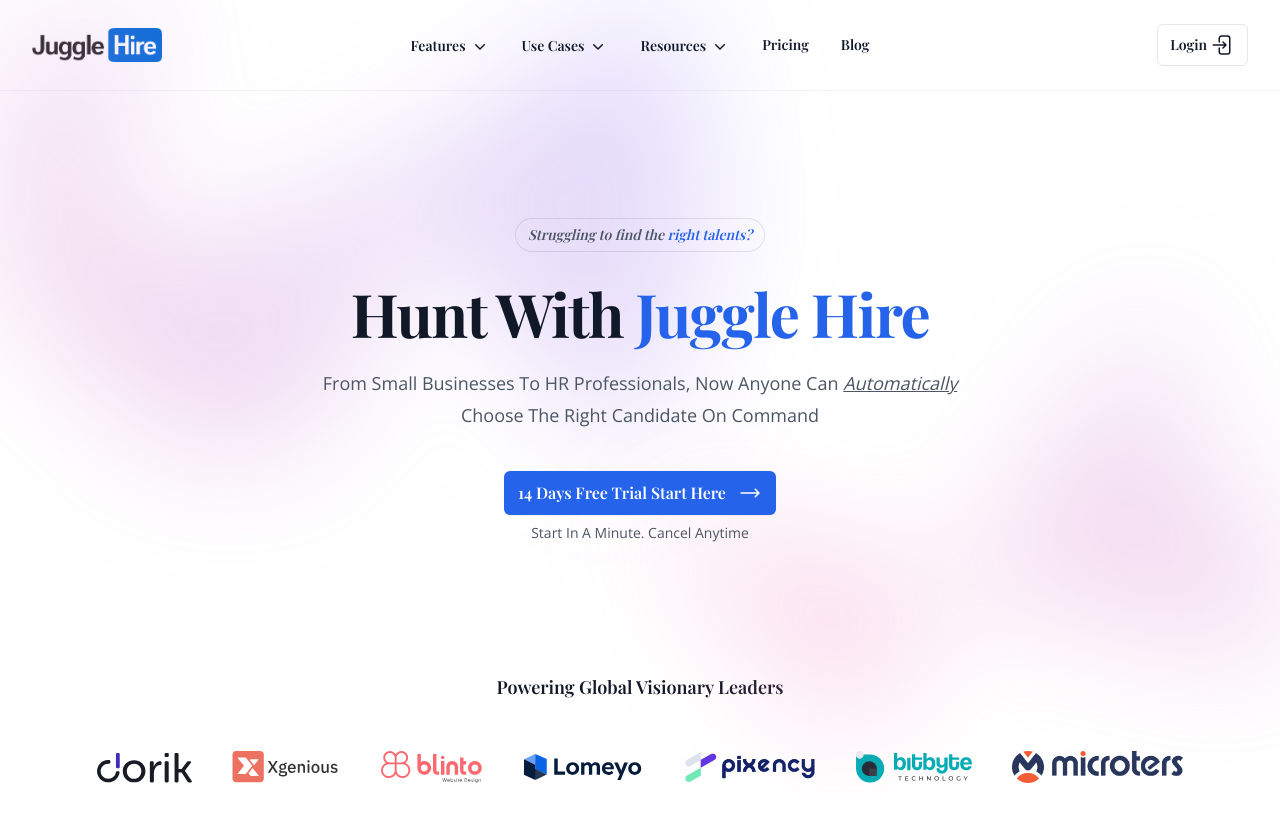
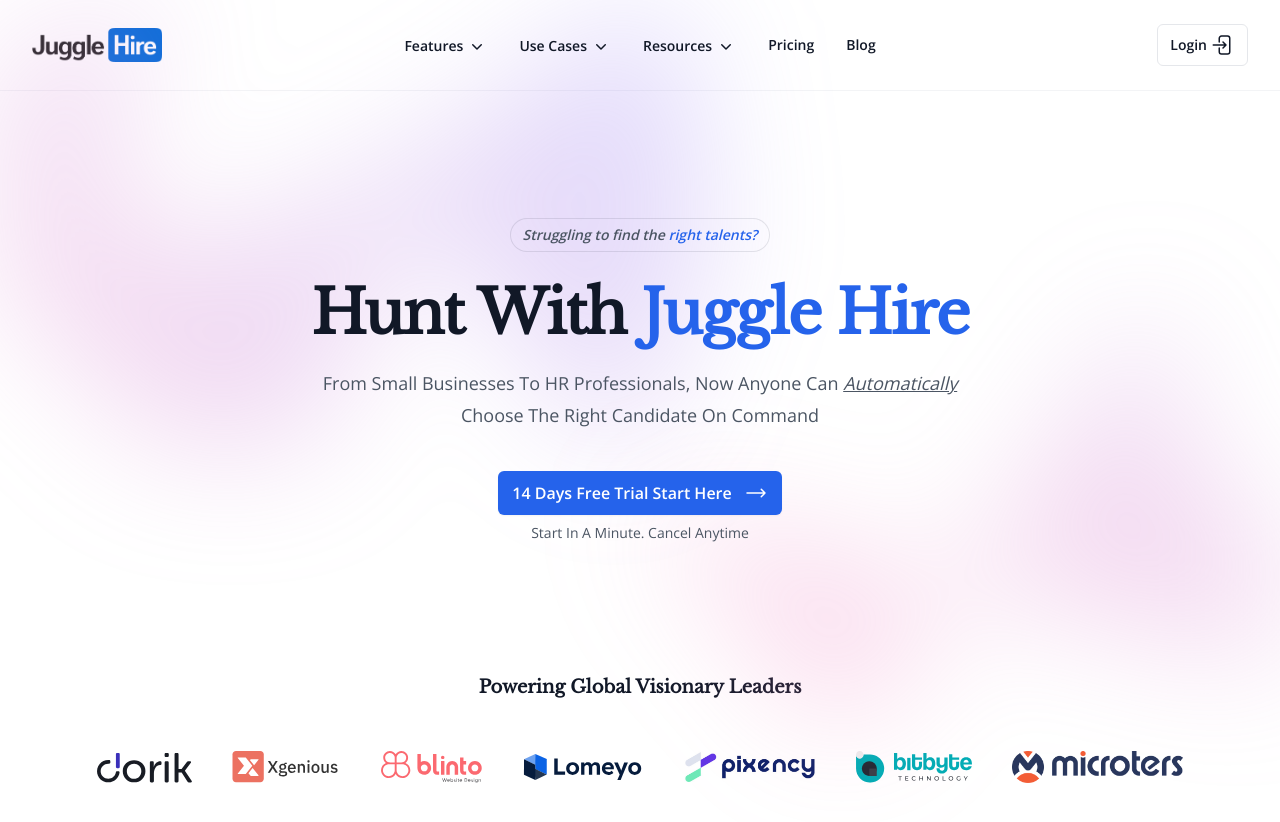
Before and after one commit to JuggleHire/jugglehire.com, a Nuxt app: page / in a window 1280 px wide. Shown: the top 822 px of the page. Built offline with nearby package versions, Linux system fonts and the light colour scheme; what vue-datocms would draw is missing.

Commit message:
change: font family for heading

```diff
--- a/assets/css/tailwind.css
+++ b/assets/css/tailwind.css
@@ -1,4 +1,4 @@
-@import url('https://fonts.googleapis.com/css2?family=Playfair+Display:wght@400;500;600;700;800&display=swap');
+@import url('https://fonts.googleapis.com/css2?family=Libre+Baskerville&display=swap');
 @import url('https://fonts.googleapis.com/css2?family=Open+Sans:wght@300;400;500;600;700&display=swap');
 @tailwind base;
 @tailwind components;
@@ -10,8 +10,8 @@
         font-family: 'Open Sans', sans-serif;
     }
 
-    button,a,h1,h2,h3,h4,h5,h6{
-        font-family: 'Playfair Display', serif;
+    h1,h2,h3,h4,h5,h6,.sub-heading{
+        font-family: 'Libre Baskerville', serif;
     }
 }
 
```
